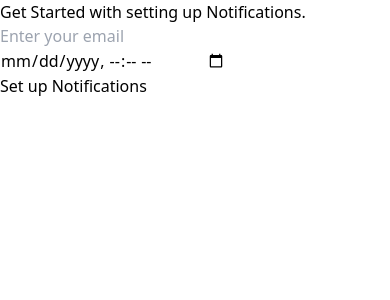
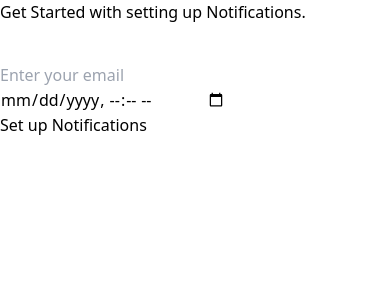
Before and after one commit to Manveer-Pbx1/Revister, a React (Vite) app in the folder frontend/: page /notifications in a window 390 px wide. Shown: the top 300 px of the page. Built offline with nearby package versions, Linux system fonts and the light colour scheme.

Commit message:
Added Responsiveness

```diff
--- a/frontend/src/Notifications.jsx
+++ b/frontend/src/Notifications.jsx
@@ -39,11 +39,11 @@ export default function Notifications() {
 
   return (
     <div>
-      <h1 className="text-center font-semibold text-2xl text-gray-700">
+      <h1 className=" text-center font-semibold text-2xl text-gray-700">
         Get Started with setting up Notifications.
       </h1>
       <form onSubmit={handleSubmit} className="grid grid-rows-3 gap-4">
-        <div className="flex justify-center items-center ml-auto mr-auto w-[500px] text-center">
+        <div className=" list flex justify-center items-center ml-auto mr-auto w-[500px] text-center">
           <input
             type="email"
             placeholder="Enter your email"
```
